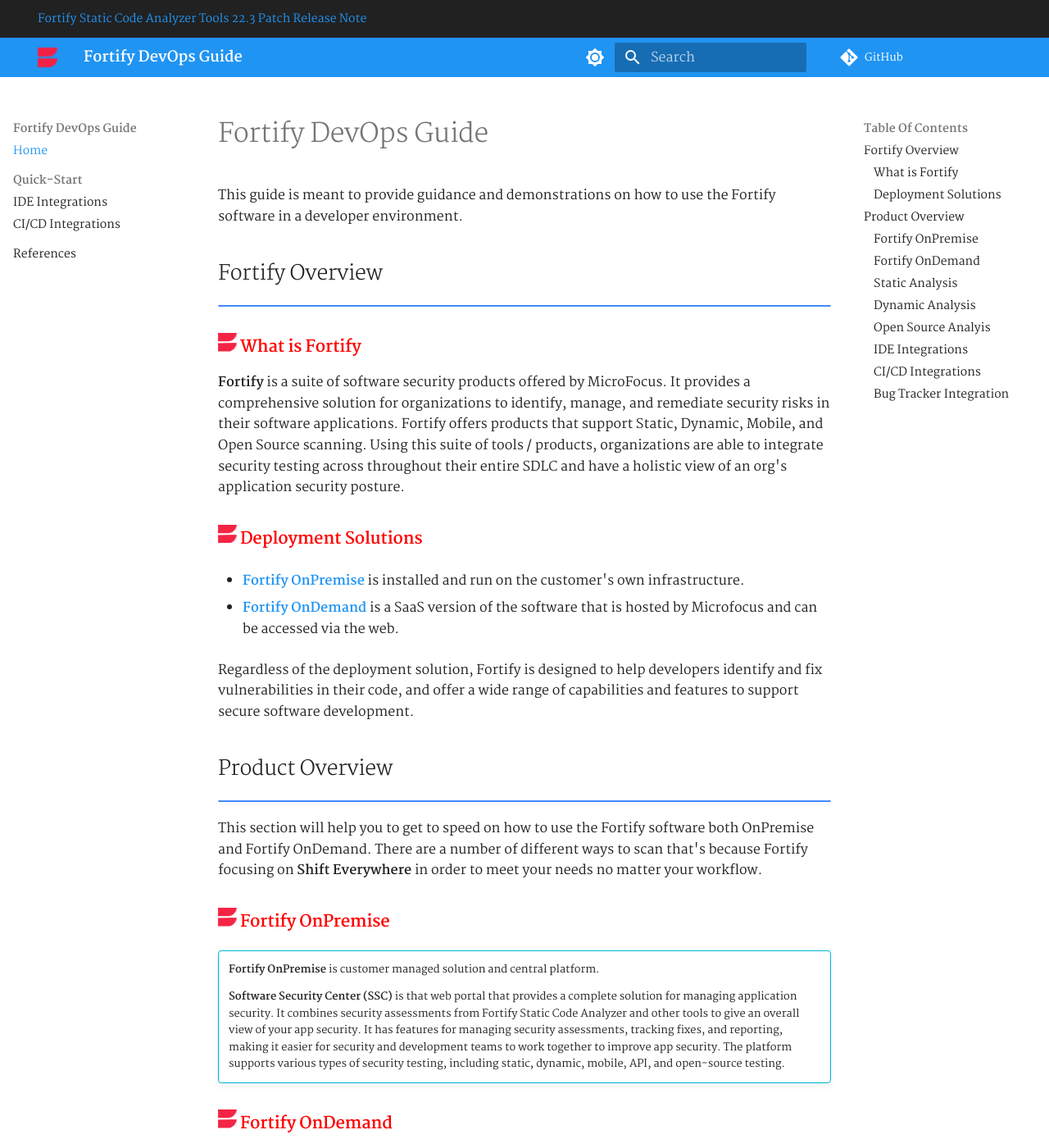
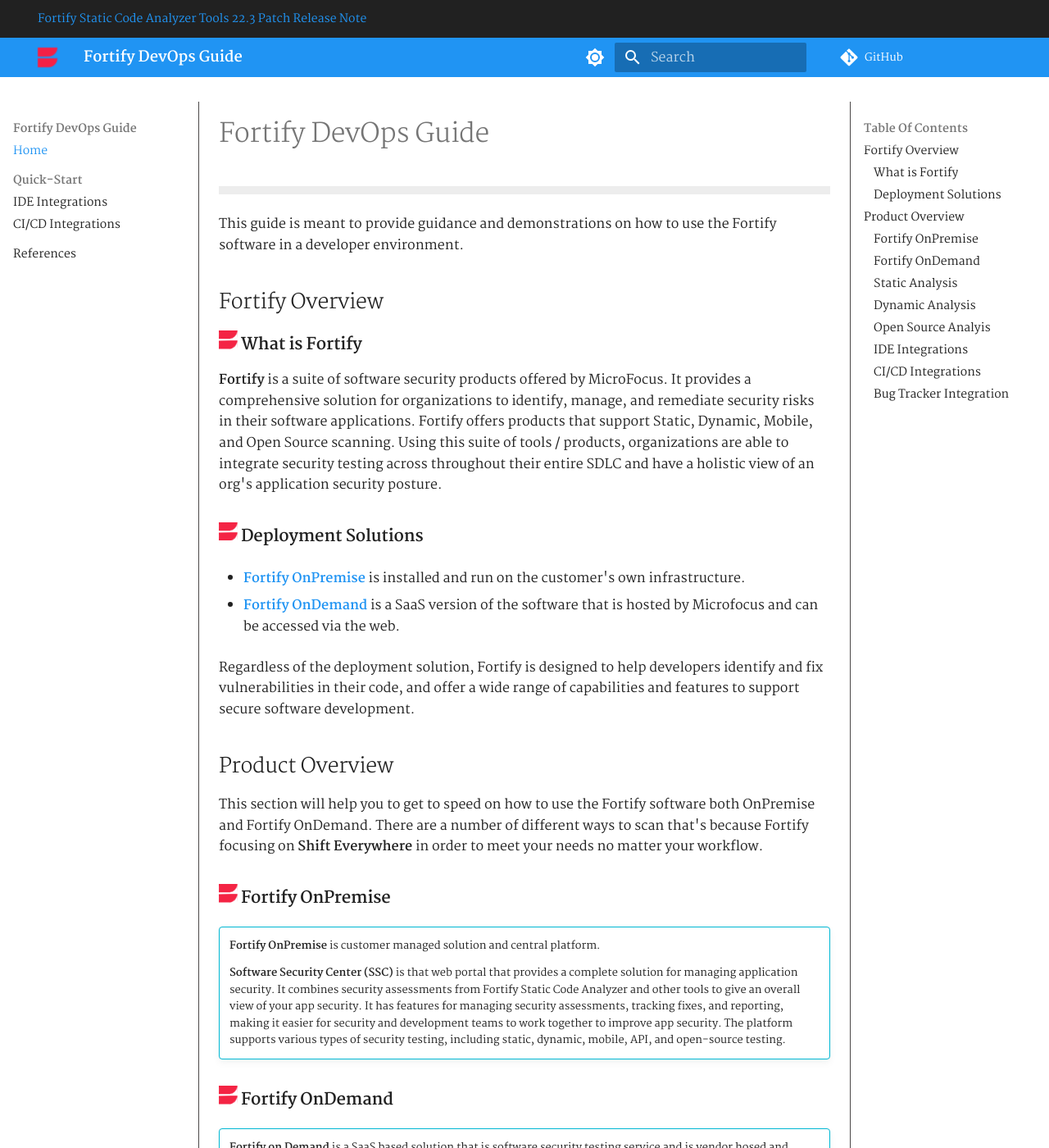
Before and after one commit to devsec-guides/fortify_dev_guide, an MkDocs documentation site: the page built from docs/index.md, in a window 1280 px wide and 1400 px high. Shown: the whole window at 82% size. Built offline with MkDocs 1.6.1 and Material for MkDocs 9.7.7, drawn with Linux system fonts in a browser that asks for light colours; comment, search, counter and statistics services are not loaded.

Commit message:
updated styling

```diff
--- a/docs/index.md
+++ b/docs/index.md
@@ -1,9 +1,10 @@
 # Fortify DevOps Guide
+<hr/>
 
 This guide is meant to provide guidance and demonstrations on how to use the Fortify software in a developer environment.
 
 ## Fortify Overview
-!!! note ""
+
 
 ### :fortify-cyberres: <span class="marquee">**What is Fortify**</span>
 
--- a/docs/stylesheets/extra.css
+++ b/docs/stylesheets/extra.css
@@ -23,14 +23,18 @@
     border-radius: 2em;
 }
 
-.marquee {
+/* .marquee {
     color: red;
-}
+} */
 
 
 .md-button {
     background-color: white;
     border-radius: 5px;
+}
+
+[data-md-color-scheme="slate"] .md-button {
+    background-color: rgba(255, 255, 255, 0.1);
 }
 
 [data-md-color-scheme="slate"] .marquee {
@@ -47,11 +51,11 @@
     background-color: rgba(255, 255, 255, 0.1);
 }
 
-[data-md-color-scheme="slate"] .md-typeset .video>.admonition-title::before,
-[data-md-color-scheme="slate"] .md-typeset .video>summary::before {
-    background-color: rgb(41, 189, 243);
-    -webkit-mask-image: var(--md-admonition-icon--video);
-    mask-image: var(--md-admonition-icon--video);
+
+[data-md-color-scheme="slate"] .md-typeset .admonition.info{
+    background-color: rgba(255, 255, 255, 0);
+
+    border-color:yellow
 }
 
 .md-main__inner{
@@ -61,3 +65,14 @@
 .md-sidebar{
     max-width: 20%;
 }
+
+.md-content{
+    border-left: 1px solid rgb(75, 73, 73); /* sets a 1px solid black border on the left side of the element */
+    border-right: 1px solid rgb(75, 73, 73); /* sets a 1px solid black border on the right side of the element */
+}
+
+.md-typeset hr {
+    border-bottom: 0.5rem solid var(--md-default-fg-color--lightest);
+    display: flow-root;
+    margin: 1.5em 0;
+}
--- a/mkdocs.yml
+++ b/mkdocs.yml
@@ -19,7 +19,8 @@
 
     # Palette toggle for dark mode
     - scheme: slate
-      primary: blue
+      primary: yellow
+      accent: yellow
       toggle:
         icon: material/brightness-4
         name: Switch to light mode
```
Also changed, not shown: other parts of docs/index.md (+0 -1 lines).
